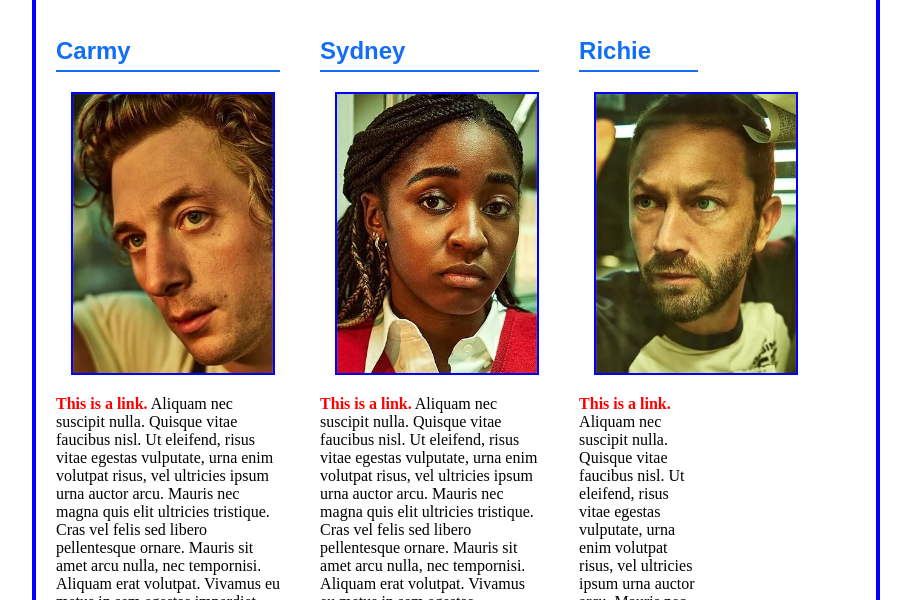
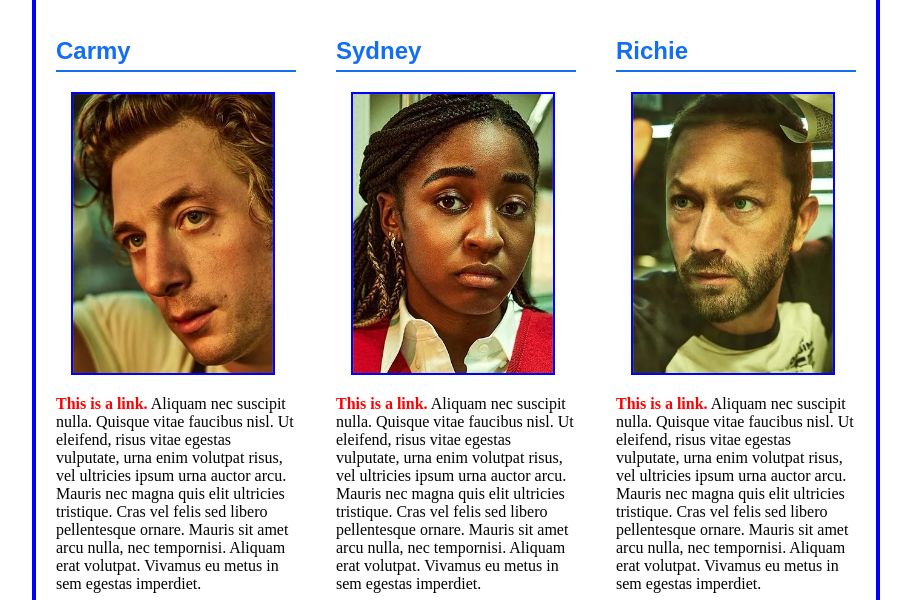
Before and after one commit to Change1145/CTK-301, a plain HTML site: page assignment73.html in a window 1280 px wide. Shown: the part 200-800 px from the top of the page, without its empty margins (184-1095 px from the left). Drawn offline with Linux system fonts and the light colour scheme.

Commit message:
Add files via upload

```diff
--- a/assignment73.css
+++ b/assignment73.css
@@ -72,7 +72,7 @@ font-family: Arial, Helvetica, sans-serif;
 
 
   .left {
-  grid-column: span 3;
+  grid-column: span 4;
 
     background: white;
 
@@ -83,14 +83,14 @@ font-family: Arial, Helvetica, sans-serif;
   }
 
   .center{
-    grid-column: span 1;
+    grid-column: span 4;
     background: white;
     padding:20px;
   }
 
 .right {
 
-  grid-column: span 5;
+  grid-column: span 4;
 
   background: white;
 
```
